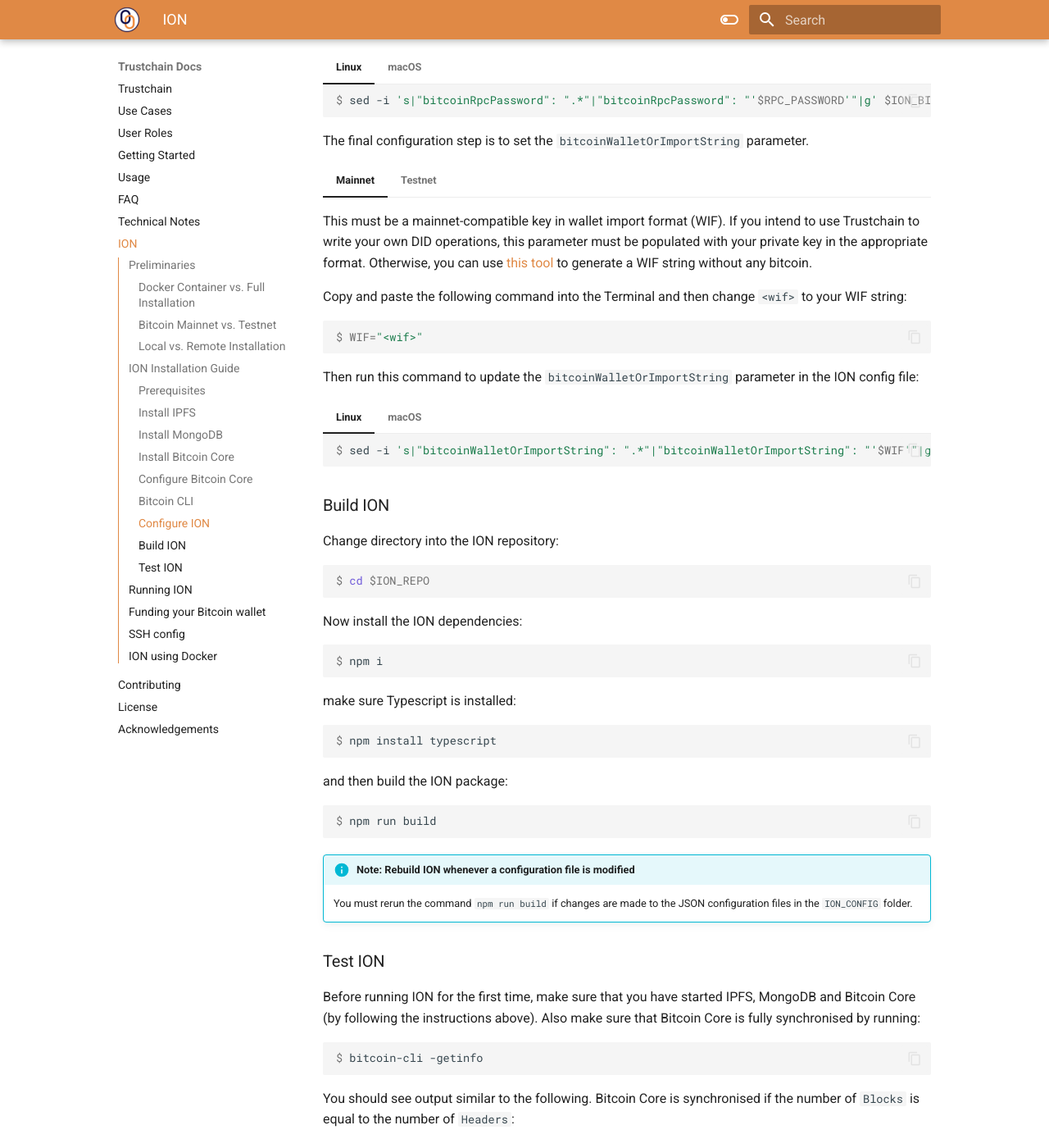
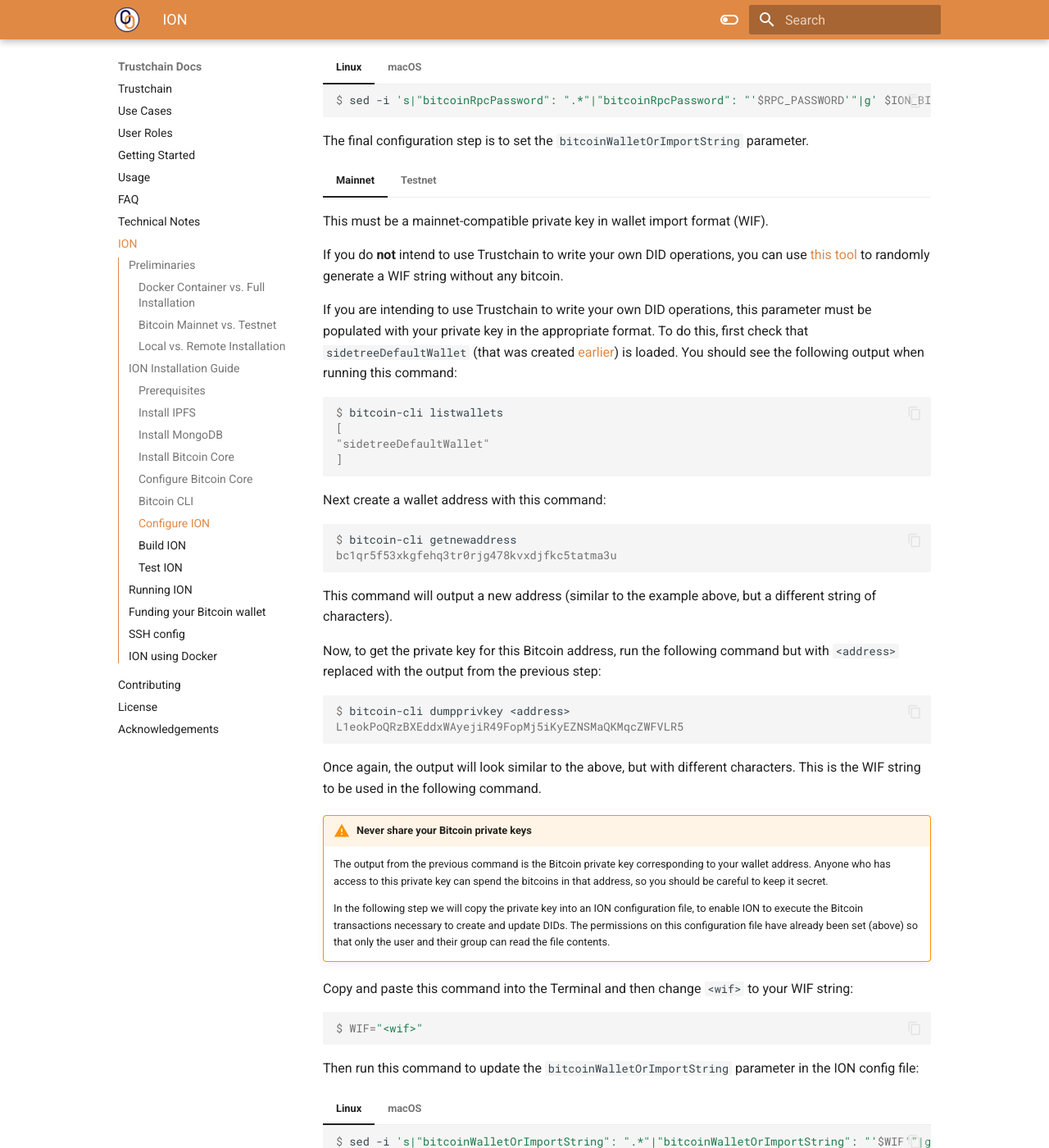
Before and after one commit to alan-turing-institute/trustchain, an MkDocs documentation site: the page built from docs/ion.md, in a window 1280 px wide and 1400 px high, scrolled down 8666 px. Shown: the whole window at 82% size. Built offline with MkDocs 1.6.1 and Material for MkDocs 9.7.7, drawn with Linux system fonts in a browser that asks for light colours; nearby versions of some CDN libraries; library files that are not in the unit come from our copies; some of the changed text lies outside the part shown.

Commit message:
Add notes on configuring ION with WIF wallet address

````diff
--- a/docs/ion.md
+++ b/docs/ion.md
@@ -387,7 +387,7 @@
       ]
     }
     ```
-    Note that we have chosen to create a "legacy" Bitcoin wallet.
+    Note that we have chosen to create a "legacy" Bitcoin wallet, for compatibility with ION.
 
 
 ### Configure ION
@@ -499,9 +499,38 @@
 
 === "Mainnet"
 
-    This must be a mainnet-compatible key in wallet import format (WIF). If you intend to use Trustchain to write your own DID operations, this parameter must be populated with your private key in the appropriate format. Otherwise, you can use [this tool](https://learnmeabitcoin.com/technical/wif) to generate a WIF string without any bitcoin.
+    This must be a mainnet-compatible private key in wallet import format (WIF).
 
-    Copy and paste the following command into the Terminal and then change `<wif>` to your WIF string:
+    If you do **not** intend to use Trustchain to write your own DID operations, you can use [this tool](https://learnmeabitcoin.com/technical/wif) to randomly generate a WIF string without any bitcoin.
+
+    If you are intending to use Trustchain to write your own DID operations, this parameter must be populated with your private key in the appropriate format. To do this, first check that `sidetreeDefaultWallet` (that was created [earlier](#configure-bitcoin-core)) is loaded. You should see the following output when running this command:
+    ```console
+    $ bitcoin-cli listwallets
+    [
+    "sidetreeDefaultWallet"
+    ]
+    ```
+    Next create a wallet address with this command:
+    ```console
+    $ bitcoin-cli getnewaddress
+    bc1qr5f53xkgfehq3tr0rjg478kvxdjfkc5tatma3u
+    ```
+    This command will output a new address (similar to the example above, but a different string of characters).
+
+    Now, to get the private key for this Bitcoin address, run the following command but with `<address>` replaced with the output from the previous step:
+    ```console
+    $ bitcoin-cli dumpprivkey <address>
+    L1eokPoQRzBXEddxWAyejiR49FopMj5iKyEZNSMaQKMqcZWFVLR5
+    ```
+    Once again, the output will look similar to the above, but with different characters. This is the WIF string to be used in the following command.
+
+    !!! warning "Never share your Bitcoin private keys"
+
+        The output from the previous command is the Bitcoin private key corresponding to your wallet address. Anyone who has access to this private key can spend the bitcoins in that address, so you should be careful to keep it secret.
+
+        In the following step we will copy the private key into an ION configuration file, to enable ION to execute the Bitcoin transactions necessary to create and update DIDs. The permissions on this configuration file have already been set (above) so that only the user and their group can read the file contents.
+
+    Copy and paste this command into the Terminal and then change `<wif>` to your WIF string:
     ```console
     $ WIF="<wif>"
     ```
````
